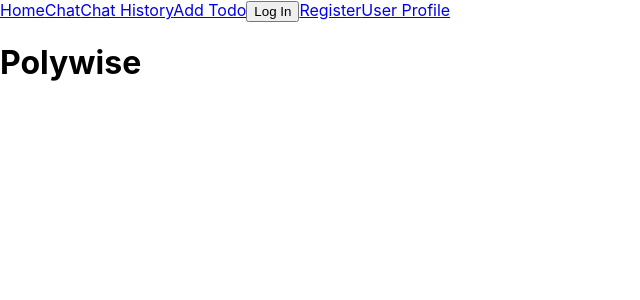
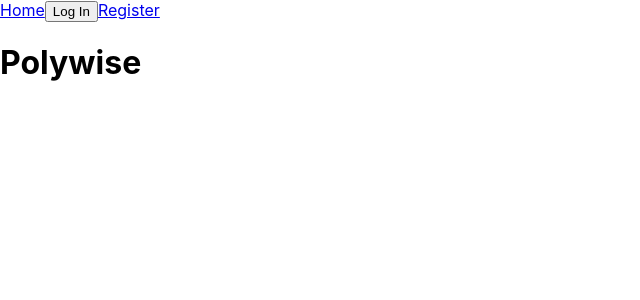
Before and after one commit to mattpiccolella/bluepeak, a React (Create React App) app in the folder frontend/: page / in a window 1280 px wide. Shown: the top 300 px of the page, without its empty margins (0-640 px from the left). Built offline with nearby package versions, Linux system fonts and the light colour scheme.

Commit message:
Reordering nav components

```diff
--- a/frontend/src/components/AuthButton.js
+++ b/frontend/src/components/AuthButton.js
@@ -12,6 +12,7 @@ function AuthButton() {
 
     const handleLogout = () => {
         logout()
+        navigate('/')
     }
 
     return (
--- a/frontend/src/components/Nav.js
+++ b/frontend/src/components/Nav.js
@@ -1,18 +1,29 @@
-import React from 'react';
+import React, { useContext } from 'react';
 import { Link } from 'react-router-dom';
 import AuthButton from './AuthButton'
+import { AuthContext } from '../contexts/AuthContext';
 
 function Nav() {
+    const { isLoggedIn, login, logout, getUserToken} = useContext(AuthContext);
     return (
     <nav>
+    { isLoggedIn ? (
+        <>
             <Link to="/">Home</Link>
             <Link to="/chat">Chat</Link>
             <Link to="/chat-history" >Chat History</Link>
             <Link to="/add-todo">Add Todo</Link>
+            <Link to="/user-profile">User Profile</Link>
+            <AuthButton />
+        </>
+    ) : (
+        <>
+            <Link to="/">Home</Link>
             <AuthButton />
             <Link to="/register">Register</Link>
-      <Link to="/user-profile">User Profile</Link>
-      {/* More navigation links as needed */}
+        </>
+    )
+    }
     </nav>
     );
 }
```
Lines whose indentation alone changed are shown as unchanged.
